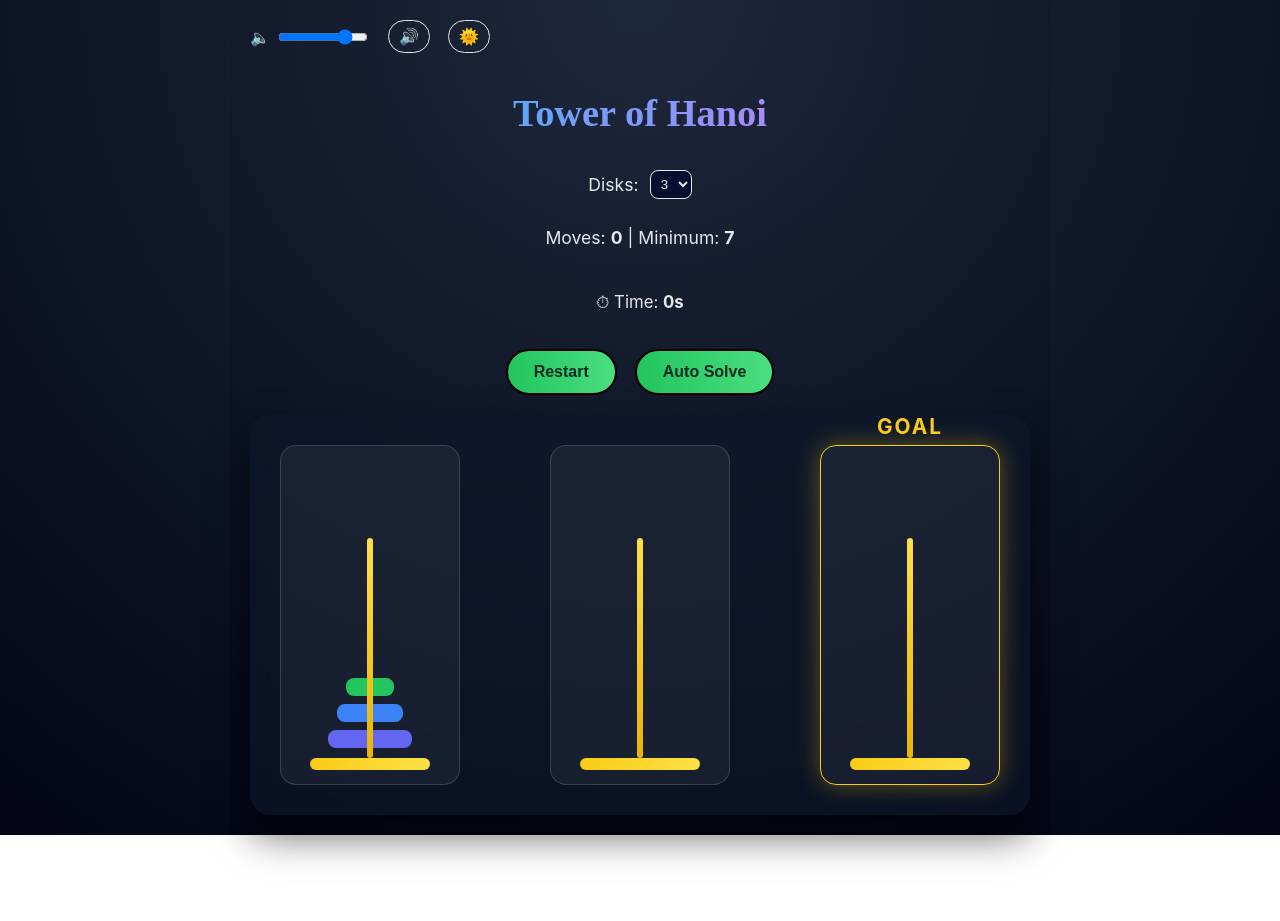
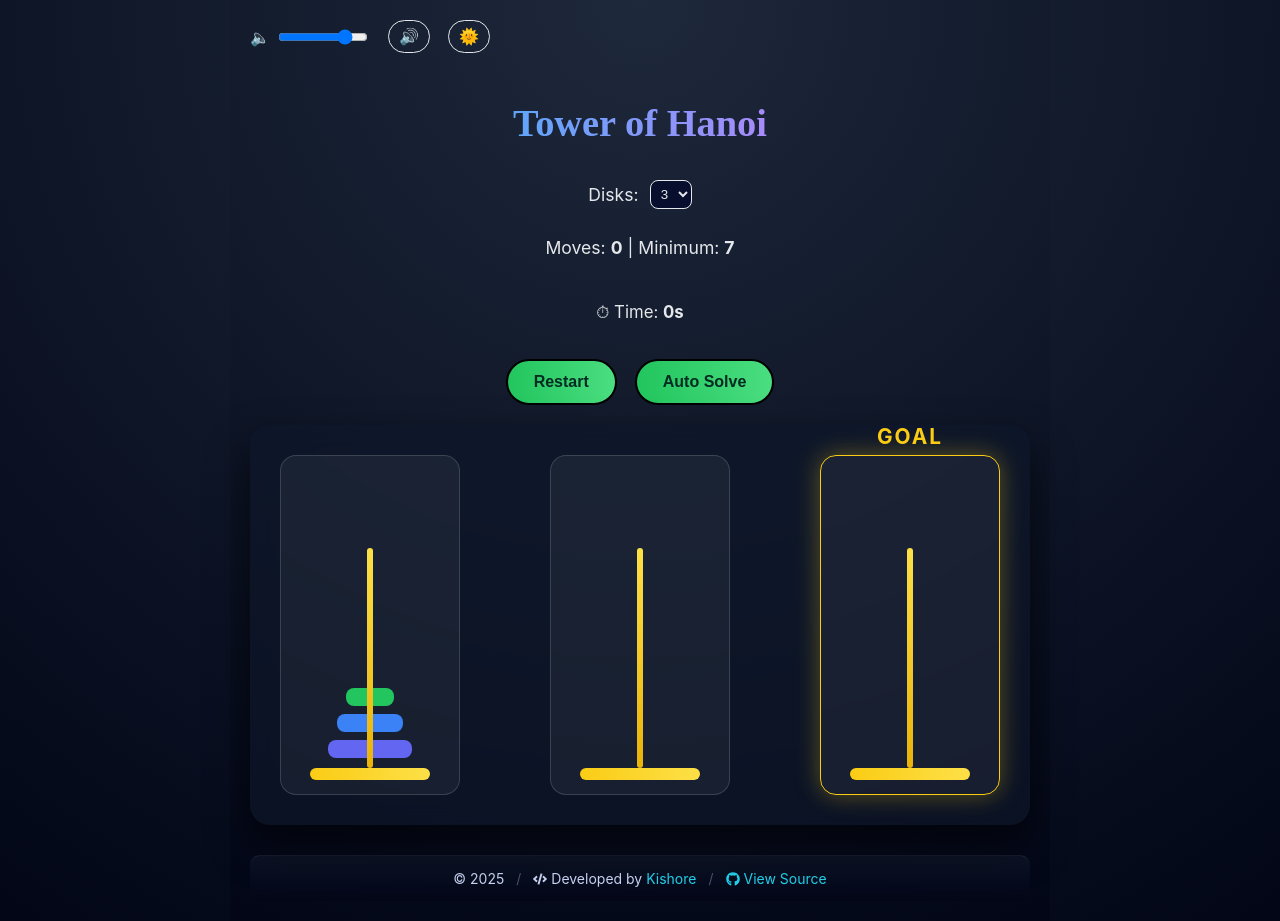
Before and after one commit to Kishore-Krish19/TowersOfHanoi, a React (Vite) app in the folder hanoi-game/: page / in a window 1280 px wide. Before the commit the page ends 835 px from the top, so only its background shows below. Built offline with nearby package versions, Linux system fonts and the light colour scheme.

Commit message:
Added footer

```diff
--- a/hanoi-game/package.json
+++ b/hanoi-game/package.json
@@ -11,7 +11,8 @@
   },
   "dependencies": {
     "react": "^19.2.0",
-    "react-dom": "^19.2.0"
+    "react-dom": "^19.2.0",
+    "react-icons": "^5.5.0"
   },
   "devDependencies": {
     "@eslint/js": "^9.39.1",
--- a/hanoi-game/src/App.jsx
+++ b/hanoi-game/src/App.jsx
@@ -1,5 +1,6 @@
 import { useEffect, useRef, useState } from "react";
 import "./index.css";
+import Footer from "./Footer";
 
 /* ---------------- Tower Component ---------------- */
 function Tower({ disks, onClick, selected, isGoal }) {
@@ -272,6 +273,8 @@ export default function App() {
         </div>
 
       </div>
+      {/* FOOTER */}
+      <Footer />
     </div>
   );
 }
--- /dev/null
+++ b/hanoi-game/src/Footer.jsx
@@ -0,0 +1,37 @@
+import { FaCode, FaGithub } from "react-icons/fa";
+
+export default function Footer() {
+  return (
+    <footer className="footer">
+      <span>© {new Date().getFullYear()}</span>
+
+      <span className="footer-divider">/</span>
+
+      <span className="footer-dev">
+        <FaCode className="footer-icon" />
+        Developed by
+        {'\u00A0'}
+        <a
+          href="https://linkedin.com/in/kishore-e-241369279"
+          target="_blank"
+          rel="noopener noreferrer"
+          className="footer-link"
+        >
+          Kishore
+        </a>
+      </span>
+
+      <span className="footer-divider">/</span>
+
+      <a
+        href="https://github.com/Kishore-Krish19/TowersOfHanoi"
+        target="_blank"
+        rel="noopener noreferrer"
+        className="footer-link"
+      >
+        <FaGithub className="footer-icon" />
+        View Source
+      </a>
+    </footer>
+  );
+}
--- a/hanoi-game/src/index.css
+++ b/hanoi-game/src/index.css
@@ -15,12 +15,23 @@ body {
 }
 
 /* ============ APP ============ */
-.app {
+/* .app {
   width: 100%;
   max-width: 1100px;
   padding: 20px;
   text-align: center;
+} */
+ .app {
+  width: 100%;
+  max-width: 1100px;
+  padding: 20px;
+  text-align: center;
+
+  min-height: 100vh;
+  display: flex;
+  flex-direction: column;
 }
+
 
 /* ============ HEADER ============ */
 .header {
@@ -91,6 +102,7 @@ body {
   padding: 30px;
   backdrop-filter: blur(12px);
   box-shadow: 0 20px 40px rgba(0, 0, 0, 0.6);
+  flex: 1;
 }
 
 /* ============ GAME ============ */
@@ -302,3 +314,59 @@ body {
     width: 160px;
   }
 }
+/* ============ FOOTER ============ */
+.footer {
+  margin-top: 30px;
+  padding: 14px 10px;
+
+  display: flex;
+  justify-content: center;
+  align-items: center;
+  gap: 12px;
+
+  font-size: 14px;
+  color: #cbd5f5;
+
+  background: linear-gradient(
+    to bottom,
+    rgba(15, 23, 42, 0.8),
+    rgba(2, 6, 23, 0.95)
+  );
+
+  border-top: 1px solid rgba(148, 163, 184, 0.15);
+  border-radius: 10px;
+}
+
+.footer-divider {
+  color: #475569;
+}
+
+.footer-icon {
+  margin-right: 4px;
+  vertical-align: middle;
+}
+
+.footer-dev {
+  display: flex;
+  align-items: center;
+}
+
+.footer-name {
+  margin-left: 4px;
+  color: #22d3ee;
+  font-weight: 500;
+}
+
+.footer-link {
+  display: flex;
+  align-items: center;
+  color: #22d3ee;
+  text-decoration: none;
+}
+
+.footer-link:hover {
+  text-decoration: underline;
+}
+.footer-link:hover .footer-name {
+  color: #06b6d4;
+}
```
Also changed, not shown: 1 other file (tests, documents, lock files or other folders).
